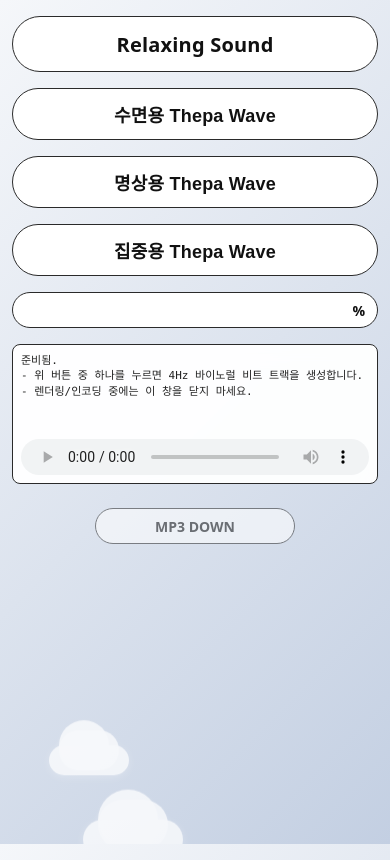
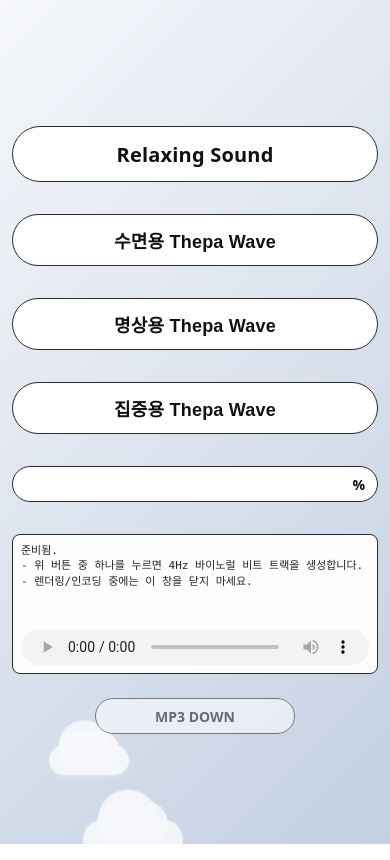
Before and after one commit to maducokr/4hz, a website: page index.html in a window 390 px wide. Drawn offline with Linux system fonts and the light colour scheme.

Commit message:
Add files via upload

```diff
--- a/index.html
+++ b/index.html
@@ -22,6 +22,7 @@
     font-family: system-ui,-apple-system,Segoe UI,Roboto,Apple SD Gothic Neo,\B3CB\C6C0,Noto Sans KR,sans-serif;
     overflow-x: hidden;
     position: relative;
+    min-height: 100vh;
   }
 
   /* 하얀 뭉개그림 배경 애니메이션 */
@@ -272,19 +273,23 @@
     z-index: 1;
   }
 
-  /* 모바일 화면 크기별 반응형 조정 */
+  /* 모바일 화면 크기별 반응형 조정 - 세로 중앙 정렬 */
   @media (max-width: 480px) {
     .wrap {
       max-width: 100%;
-      margin: 16px auto 40px;
-      padding: 0 12px;
+      margin: 0 auto;
+      padding: 20px 12px;
+      min-height: 100vh;
+      display: flex;
+      flex-direction: column;
+      justify-content: center;
     }
   }
 
   @media (max-width: 360px) {
     .wrap {
-      margin: 12px auto 30px;
-      padding: 0 8px;
+      padding: 12px 8px;
+      min-height: 100vh;
     }
   }
 
```
